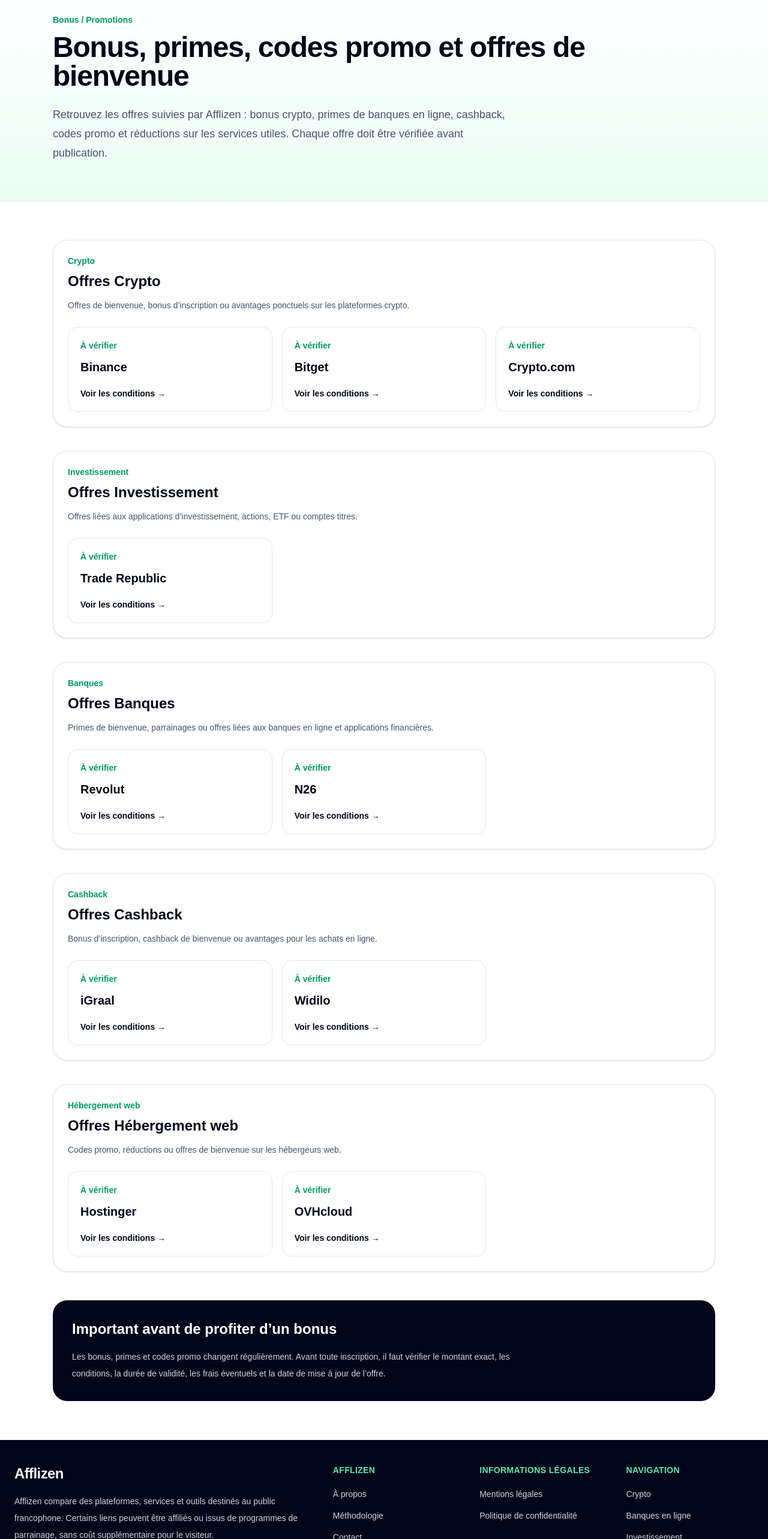
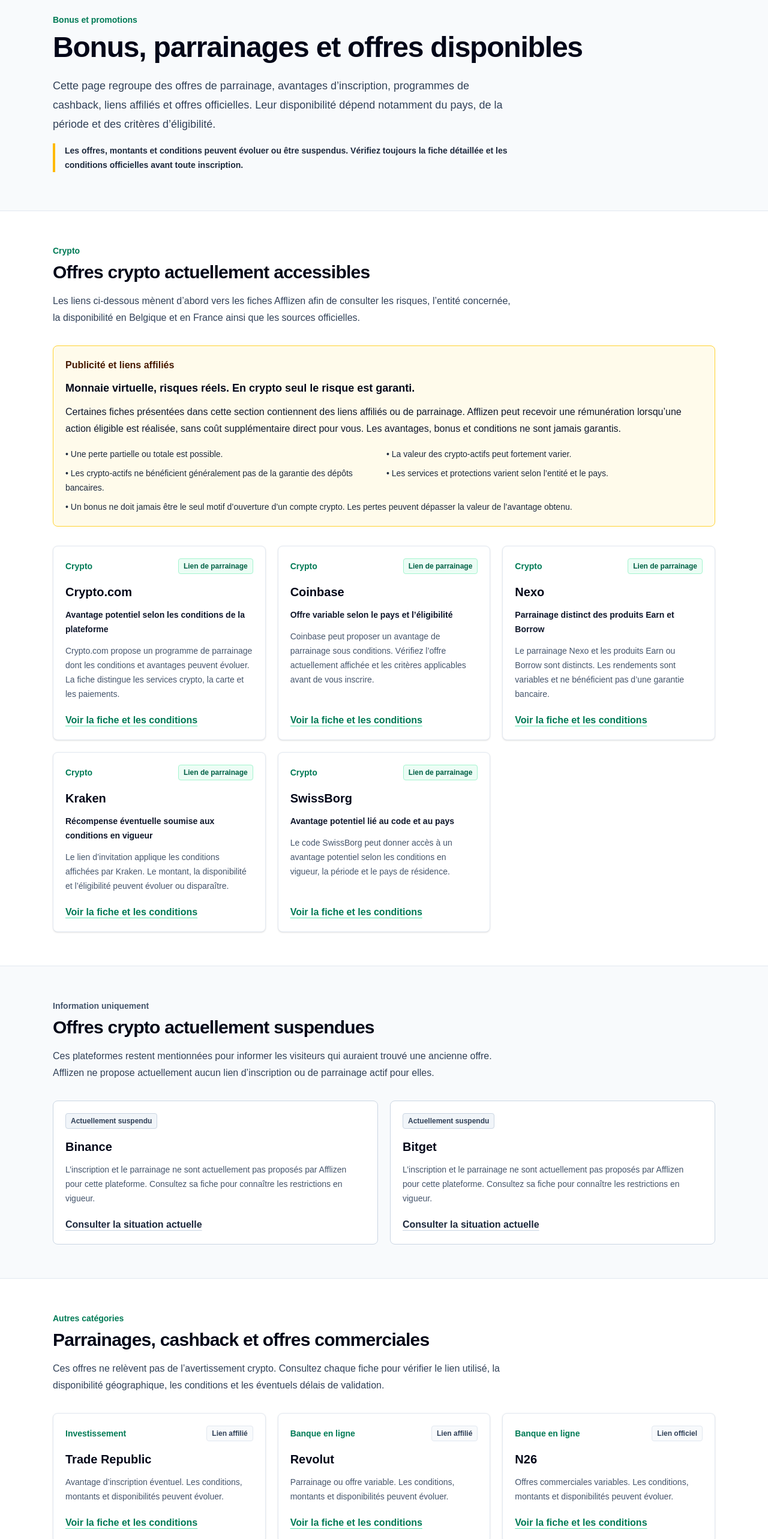
Before and after one commit to sebastienfoulon22-commits/afflizen, a Next.js app: page /bonus in a window 1280 px wide. Shown: the part 160-2726 px from the top of the page at 60% size. Built offline with nearby package versions, Linux system fonts and the light colour scheme.

Commit message:
Mettre à jour la page Bonus

```diff
--- a/app/bonus/page.tsx
+++ b/app/bonus/page.tsx
@@ -1,172 +1,342 @@
+import Link from "next/link";
 import { createPageMetadata } from "@/lib/metadata";
+
 export const metadata = createPageMetadata({
-  title: "Bonus et parrainages : offres à comparer avec prudence",
-  description: "Retrouvez les bonus, offres de parrainage et avantages disponibles sur certaines plateformes référencées par Afflizen, avec une approche claire et prudente.",
+  title: "Bonus, parrainages et offres disponibles",
+  description:
+    "Retrouvez les bonus, parrainages et offres présentés sur Afflizen, avec leurs conditions, leur disponibilité et les risques à vérifier avant toute inscription.",
   path: "/bonus",
   type: "website",
 });
 
-const bonusSections = [
-  {
-    category: "Crypto",
-    description:
-      "Offres de bienvenue, bonus d’inscription ou avantages ponctuels sur les plateformes crypto.",
-    offers: [
-      {
-        name: "Binance",
-        url: "/crypto/binance",
-        bonus: "À vérifier",
-      },
-      {
-        name: "Bitget",
-        url: "/crypto/bitget",
-        bonus: "À vérifier",
-      },
+const activeCryptoOffers = [
   {
     name: "Crypto.com",
     url: "/crypto/crypto-com",
-        bonus: "À vérifier",
-      },
-    ],
+    status: "Lien de parrainage",
+    advantage: "Avantage potentiel selon les conditions de la plateforme",
+    description:
+      "Crypto.com propose un programme de parrainage dont les conditions et avantages peuvent évoluer. La fiche distingue les services crypto, la carte et les paiements.",
   },
   {
-    category: "Investissement",
+    name: "Coinbase",
+    url: "/crypto/coinbase",
+    status: "Lien de parrainage",
+    advantage: "Offre variable selon le pays et l’éligibilité",
     description:
-      "Offres liées aux applications d’investissement, actions, ETF ou comptes titres.",
-    offers: [
+      "Coinbase peut proposer un avantage de parrainage sous conditions. Vérifiez l’offre actuellement affichée et les critères applicables avant de vous inscrire.",
+  },
+  {
+    name: "Nexo",
+    url: "/crypto/nexo",
+    status: "Lien de parrainage",
+    advantage: "Parrainage distinct des produits Earn et Borrow",
+    description:
+      "Le parrainage Nexo et les produits Earn ou Borrow sont distincts. Les rendements sont variables et ne bénéficient pas d’une garantie bancaire.",
+  },
+  {
+    name: "Kraken",
+    url: "/crypto/kraken",
+    status: "Lien de parrainage",
+    advantage: "Récompense éventuelle soumise aux conditions en vigueur",
+    description:
+      "Le lien d’invitation applique les conditions affichées par Kraken. Le montant, la disponibilité et l’éligibilité peuvent évoluer ou disparaître.",
+  },
+  {
+    name: "SwissBorg",
+    url: "/crypto/swissborg",
+    status: "Lien de parrainage",
+    advantage: "Avantage potentiel lié au code et au pays",
+    description:
+      "Le code SwissBorg peut donner accès à un avantage potentiel selon les conditions en vigueur, la période et le pays de résidence.",
+  },
+];
+
+const suspendedCryptoOffers = [
+  { name: "Binance", url: "/crypto/binance" },
+  { name: "Bitget", url: "/crypto/bitget" },
+];
+
+const otherOffers = [
   {
     name: "Trade Republic",
+    category: "Investissement",
     url: "/investissement/trade-republic",
-        bonus: "À vérifier",
-      },
-    ],
+    status: "Lien affilié",
+    advantage: "Avantage d’inscription éventuel",
   },
   {
-    category: "Banques",
-    description:
-      "Primes de bienvenue, parrainages ou offres liées aux banques en ligne et applications financières.",
-    offers: [
-      {
     name: "Revolut",
+    category: "Banque en ligne",
     url: "/banques-en-ligne/revolut",
-        bonus: "À vérifier",
+    status: "Lien affilié",
+    advantage: "Parrainage ou offre variable",
   },
   {
     name: "N26",
+    category: "Banque en ligne",
     url: "/banques-en-ligne/n26",
-        bonus: "À vérifier",
-      },
-    ],
+    status: "Lien officiel",
+    advantage: "Offres commerciales variables",
   },
   {
+    name: "iGraal",
     category: "Cashback",
-    description:
-      "Bonus d’inscription, cashback de bienvenue ou avantages pour les achats en ligne.",
-    offers: [
-      {
-        name: "iGraal",
     url: "/cashback/igraal",
-        bonus: "À vérifier",
+    status: "Lien de parrainage",
+    advantage: "Cashback et parrainage sous conditions",
   },
   {
     name: "Widilo",
+    category: "Cashback",
     url: "/cashback/widilo",
-        bonus: "À vérifier",
-      },
-    ],
+    status: "Lien de parrainage",
+    advantage: "Cashback et parrainage sous conditions",
   },
   {
+    name: "Hostinger",
     category: "Hébergement web",
-    description:
-      "Codes promo, réductions ou offres de bienvenue sur les hébergeurs web.",
-    offers: [
-      {
-        name: "Hostinger",
     url: "/hebergement-web/hostinger",
-        bonus: "À vérifier",
+    status: "Lien affilié",
+    advantage: "Prix promotionnel ou réduction variable",
   },
   {
     name: "OVHcloud",
+    category: "Hébergement web",
     url: "/hebergement-web/ovh",
-        bonus: "À vérifier",
-      },
-    ],
+    status: "Lien officiel",
+    advantage: "Offres commerciales variables",
   },
 ];
+
+const cardClassName =
+  "flex h-full flex-col rounded-lg border border-slate-200 bg-white p-5 shadow-sm";
 
 export default function BonusPage() {
   return (
     <main className="min-h-screen bg-white text-slate-950">
-      <section className="border-b border-slate-200 bg-gradient-to-b from-white to-emerald-50">
-        <div className="mx-auto max-w-6xl px-6 py-16">
-          <p className="text-sm font-semibold text-emerald-600">
-            Bonus / Promotions
+      <section className="border-b border-slate-200 bg-slate-50">
+        <div className="mx-auto max-w-6xl px-6 py-14 md:py-16">
+          <p className="text-sm font-semibold text-emerald-700">
+            Bonus et promotions
           </p>
 
-          <h1 className="mt-3 text-4xl font-bold tracking-tight md:text-5xl">
-            Bonus, primes, codes promo et offres de bienvenue
+          <h1 className="mt-3 max-w-4xl text-4xl font-bold tracking-tight md:text-5xl">
+            Bonus, parrainages et offres disponibles
           </h1>
 
-          <p className="mt-6 max-w-3xl text-lg leading-8 text-slate-600">
-            Retrouvez les offres suivies par Afflizen : bonus crypto, primes de
-            banques en ligne, cashback, codes promo et réductions sur les
-            services utiles. Chaque offre doit être vérifiée avant publication.
+          <p className="mt-6 max-w-3xl text-lg leading-8 text-slate-700">
+            Cette page regroupe des offres de parrainage, avantages
+            d’inscription, programmes de cashback, liens affiliés et offres
+            officielles. Leur disponibilité dépend notamment du pays, de la
+            période et des critères d’éligibilité.
+          </p>
+
+          <p className="mt-4 max-w-3xl border-l-4 border-amber-400 pl-4 text-sm font-semibold leading-6 text-slate-800">
+            Les offres, montants et conditions peuvent évoluer ou être suspendus.
+            Vérifiez toujours la fiche détaillée et les conditions officielles
+            avant toute inscription.
           </p>
         </div>
       </section>
 
-      <section className="mx-auto max-w-6xl px-6 py-16">
-        <div className="space-y-10">
-          {bonusSections.map((section) => (
-            <div
-              key={section.category}
-              className="rounded-3xl border border-slate-200 bg-white p-6 shadow-sm"
+      <section className="border-b border-slate-200">
+        <div className="mx-auto max-w-6xl px-6 py-14">
+          <p className="text-sm font-semibold text-emerald-700">Crypto</p>
+          <h2 className="mt-2 text-3xl font-bold tracking-tight">
+            Offres crypto actuellement accessibles
+          </h2>
+          <p className="mt-4 max-w-3xl leading-7 text-slate-700">
+            Les liens ci-dessous mènent d’abord vers les fiches Afflizen afin de
+            consulter les risques, l’entité concernée, la disponibilité en
+            Belgique et en France ainsi que les sources officielles.
+          </p>
+
+          <aside
+            aria-labelledby="crypto-bonus-disclosure-title"
+            className="mt-8 rounded-lg border border-amber-300 bg-amber-50 p-5 text-slate-900"
           >
-              <div className="flex flex-col gap-3 md:flex-row md:items-end md:justify-between">
-                <div>
-                  <p className="text-sm font-semibold text-emerald-600">
-                    {section.category}
+            <h3
+              id="crypto-bonus-disclosure-title"
+              className="text-base font-bold text-amber-950"
+            >
+              Publicité et liens affiliés
+            </h3>
+            <p className="mt-3 text-lg font-bold leading-7 text-slate-950">
+              Monnaie virtuelle, risques réels. En crypto seul le risque est
+              garanti.
             </p>
-                  <h2 className="mt-2 text-2xl font-bold">
-                    Offres {section.category}
-                  </h2>
-                  <p className="mt-3 max-w-2xl text-sm leading-6 text-slate-600">
-                    {section.description}
+            <p className="mt-3 leading-7">
+              Certaines fiches présentées dans cette section contiennent des
+              liens affiliés ou de parrainage. Afflizen peut recevoir une
+              rémunération lorsqu’une action éligible est réalisée, sans coût
+              supplémentaire direct pour vous. Les avantages, bonus et conditions
+              ne sont jamais garantis.
             </p>
+            <ul className="mt-4 grid gap-2 text-sm leading-6 text-slate-800 md:grid-cols-2">
+              <li>• Une perte partielle ou totale est possible.</li>
+              <li>• La valeur des crypto-actifs peut fortement varier.</li>
+              <li>
+                • Les crypto-actifs ne bénéficient généralement pas de la garantie
+                des dépôts bancaires.
+              </li>
+              <li>
+                • Les services et protections varient selon l’entité et le pays.
+              </li>
+              <li className="md:col-span-2">
+                • Un bonus ne doit jamais être le seul motif d’ouverture d’un
+                compte crypto. Les pertes peuvent dépasser la valeur de
+                l’avantage obtenu.
+              </li>
+            </ul>
+          </aside>
+
+          <div className="mt-8 grid gap-5 md:grid-cols-2 lg:grid-cols-3">
+            {activeCryptoOffers.map((offer) => (
+              <article key={offer.name} className={cardClassName}>
+                <div className="flex flex-wrap items-center justify-between gap-2">
+                  <span className="text-sm font-semibold text-emerald-700">
+                    Crypto
+                  </span>
+                  <span className="rounded border border-emerald-200 bg-emerald-50 px-2 py-1 text-xs font-semibold text-emerald-800">
+                    {offer.status}
+                  </span>
                 </div>
-              </div>
-
-              <div className="mt-6 grid gap-4 md:grid-cols-2 lg:grid-cols-3">
-                {section.offers.map((offer) => (
-                  <a
-                    key={offer.name}
+                <h3 className="mt-4 text-xl font-bold">{offer.name}</h3>
+                <p className="mt-3 text-sm font-semibold leading-6 text-slate-900">
+                  {offer.advantage}
+                </p>
+                <p className="mt-3 flex-1 text-sm leading-6 text-slate-600">
+                  {offer.description}
+                </p>
+                <Link
                   href={offer.url}
-                    className="rounded-2xl border border-slate-200 p-5 transition hover:-translate-y-1 hover:border-emerald-300 hover:shadow-md"
+                  className="mt-5 inline-flex w-fit font-semibold text-emerald-700 underline decoration-emerald-300 underline-offset-4 transition hover:text-emerald-900 focus-visible:outline focus-visible:outline-2 focus-visible:outline-offset-4 focus-visible:outline-emerald-600"
                 >
-                    <p className="text-sm font-semibold text-emerald-600">
-                      {offer.bonus}
-                    </p>
-                    <h3 className="mt-3 text-xl font-bold">{offer.name}</h3>
-                    <p className="mt-5 text-sm font-semibold text-slate-950">
-                      Voir les conditions →
-                    </p>
-                  </a>
+                  Voir la fiche et les conditions
+                </Link>
+              </article>
             ))}
           </div>
         </div>
+      </section>
+
+      <section className="border-b border-slate-200 bg-slate-50">
+        <div className="mx-auto max-w-6xl px-6 py-14">
+          <p className="text-sm font-semibold text-slate-600">
+            Information uniquement
+          </p>
+          <h2 className="mt-2 text-3xl font-bold tracking-tight">
+            Offres crypto actuellement suspendues
+          </h2>
+          <p className="mt-4 max-w-3xl leading-7 text-slate-700">
+            Ces plateformes restent mentionnées pour informer les visiteurs qui
+            auraient trouvé une ancienne offre. Afflizen ne propose actuellement
+            aucun lien d’inscription ou de parrainage actif pour elles.
+          </p>
+
+          <div className="mt-8 grid gap-5 md:grid-cols-2">
+            {suspendedCryptoOffers.map((offer) => (
+              <article
+                key={offer.name}
+                className="rounded-lg border border-slate-300 bg-white p-5"
+              >
+                <span className="inline-flex rounded border border-slate-300 bg-slate-100 px-2 py-1 text-xs font-semibold text-slate-700">
+                  Actuellement suspendu
+                </span>
+                <h3 className="mt-4 text-xl font-bold">{offer.name}</h3>
+                <p className="mt-3 text-sm leading-6 text-slate-600">
+                  L’inscription et le parrainage ne sont actuellement pas
+                  proposés par Afflizen pour cette plateforme. Consultez sa fiche
+                  pour connaître les restrictions en vigueur.
+                </p>
+                <Link
+                  href={offer.url}
+                  className="mt-5 inline-flex font-semibold text-slate-800 underline decoration-slate-300 underline-offset-4 transition hover:text-slate-950 focus-visible:outline focus-visible:outline-2 focus-visible:outline-offset-4 focus-visible:outline-slate-700"
+                >
+                  Consulter la situation actuelle
+                </Link>
+              </article>
             ))}
           </div>
+        </div>
+      </section>
 
-        <div className="mt-12 rounded-3xl bg-slate-950 p-8 text-white">
-          <h2 className="text-2xl font-bold">
-            Important avant de profiter d’un bonus
+      <section className="border-b border-slate-200">
+        <div className="mx-auto max-w-6xl px-6 py-14">
+          <p className="text-sm font-semibold text-emerald-700">
+            Autres catégories
+          </p>
+          <h2 className="mt-2 text-3xl font-bold tracking-tight">
+            Parrainages, cashback et offres commerciales
           </h2>
-          <p className="mt-4 max-w-3xl text-sm leading-7 text-slate-300">
-            Les bonus, primes et codes promo changent régulièrement. Avant toute
-            inscription, il faut vérifier le montant exact, les conditions, la
-            durée de validité, les frais éventuels et la date de mise à jour de
-            l’offre.
+          <p className="mt-4 max-w-3xl leading-7 text-slate-700">
+            Ces offres ne relèvent pas de l’avertissement crypto. Consultez chaque
+            fiche pour vérifier le lien utilisé, la disponibilité géographique,
+            les conditions et les éventuels délais de validation.
           </p>
+
+          <div className="mt-8 grid gap-5 md:grid-cols-2 lg:grid-cols-3">
+            {otherOffers.map((offer) => (
+              <article key={offer.name} className={cardClassName}>
+                <div className="flex flex-wrap items-center justify-between gap-2">
+                  <span className="text-sm font-semibold text-emerald-700">
+                    {offer.category}
+                  </span>
+                  <span className="rounded border border-slate-200 bg-slate-50 px-2 py-1 text-xs font-semibold text-slate-700">
+                    {offer.status}
+                  </span>
+                </div>
+                <h3 className="mt-4 text-xl font-bold">{offer.name}</h3>
+                <p className="mt-3 flex-1 text-sm leading-6 text-slate-600">
+                  {offer.advantage}. Les conditions, montants et disponibilités
+                  peuvent évoluer.
+                </p>
+                <Link
+                  href={offer.url}
+                  className="mt-5 inline-flex w-fit font-semibold text-emerald-700 underline decoration-emerald-300 underline-offset-4 transition hover:text-emerald-900 focus-visible:outline focus-visible:outline-2 focus-visible:outline-offset-4 focus-visible:outline-emerald-600"
+                >
+                  Voir la fiche et les conditions
+                </Link>
+              </article>
+            ))}
+          </div>
+        </div>
+      </section>
+
+      <section className="border-b border-slate-200 bg-slate-50">
+        <div className="mx-auto grid max-w-6xl gap-10 px-6 py-14 lg:grid-cols-2">
+          <div>
+            <h2 className="text-3xl font-bold tracking-tight">
+              Comment fonctionnent les bonus ?
+            </h2>
+            <p className="mt-4 leading-7 text-slate-700">
+              Une offre peut exiger une inscription éligible, un dépôt, un achat,
+              une transaction ou un délai de validation. Les critères varient
+              selon la plateforme et le pays.
+            </p>
+            <ul className="mt-5 space-y-3 text-sm leading-6 text-slate-700">
+              <li>• Vérifiez les pays et profils éligibles.</li>
+              <li>• Contrôlez le dépôt ou l’action éventuellement requis.</li>
+              <li>• Consultez le délai et les règles de validation.</li>
+              <li>• Vérifiez la date de fin ou la disponibilité limitée.</li>
+              <li>• Relisez les conditions officielles avant toute inscription.</li>
+            </ul>
+          </div>
+
+          <div>
+            <h2 className="text-3xl font-bold tracking-tight">Transparence</h2>
+            <p className="mt-4 leading-7 text-slate-700">
+              Certaines fiches contiennent des liens affiliés ou de parrainage.
+              Afflizen peut recevoir une rémunération lorsqu’une action éligible
+              est réalisée, sans coût supplémentaire direct pour le visiteur.
+            </p>
+            <p className="mt-4 leading-7 text-slate-700">
+              Aucun bonus, cashback, rendement ou avantage n’est garanti. La
+              rémunération éventuelle d’Afflizen ne remplace pas la vérification
+              des risques, des frais et des conditions officielles.
+            </p>
+          </div>
         </div>
       </section>
     </main>
```
Lines whose indentation alone changed are shown as unchanged.
